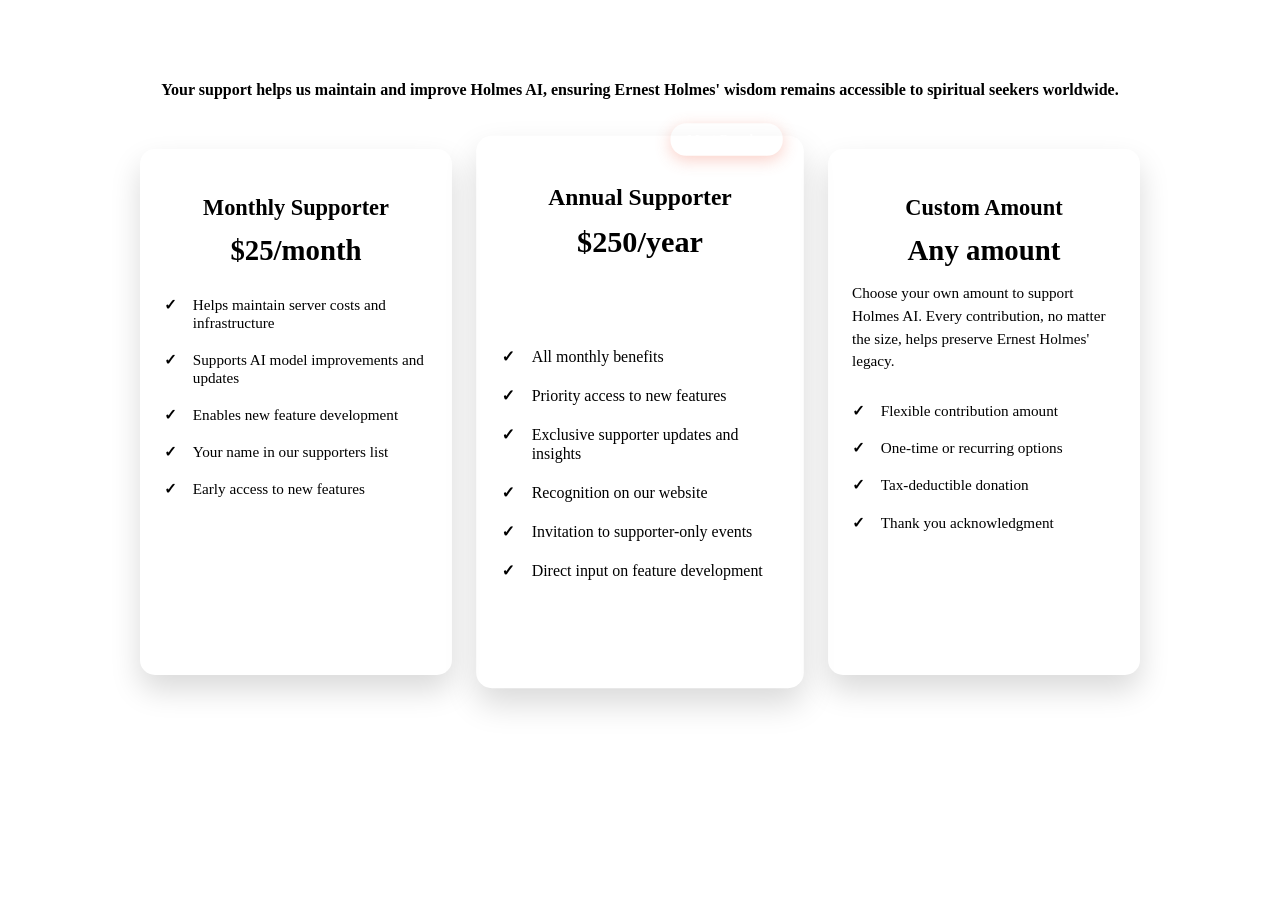
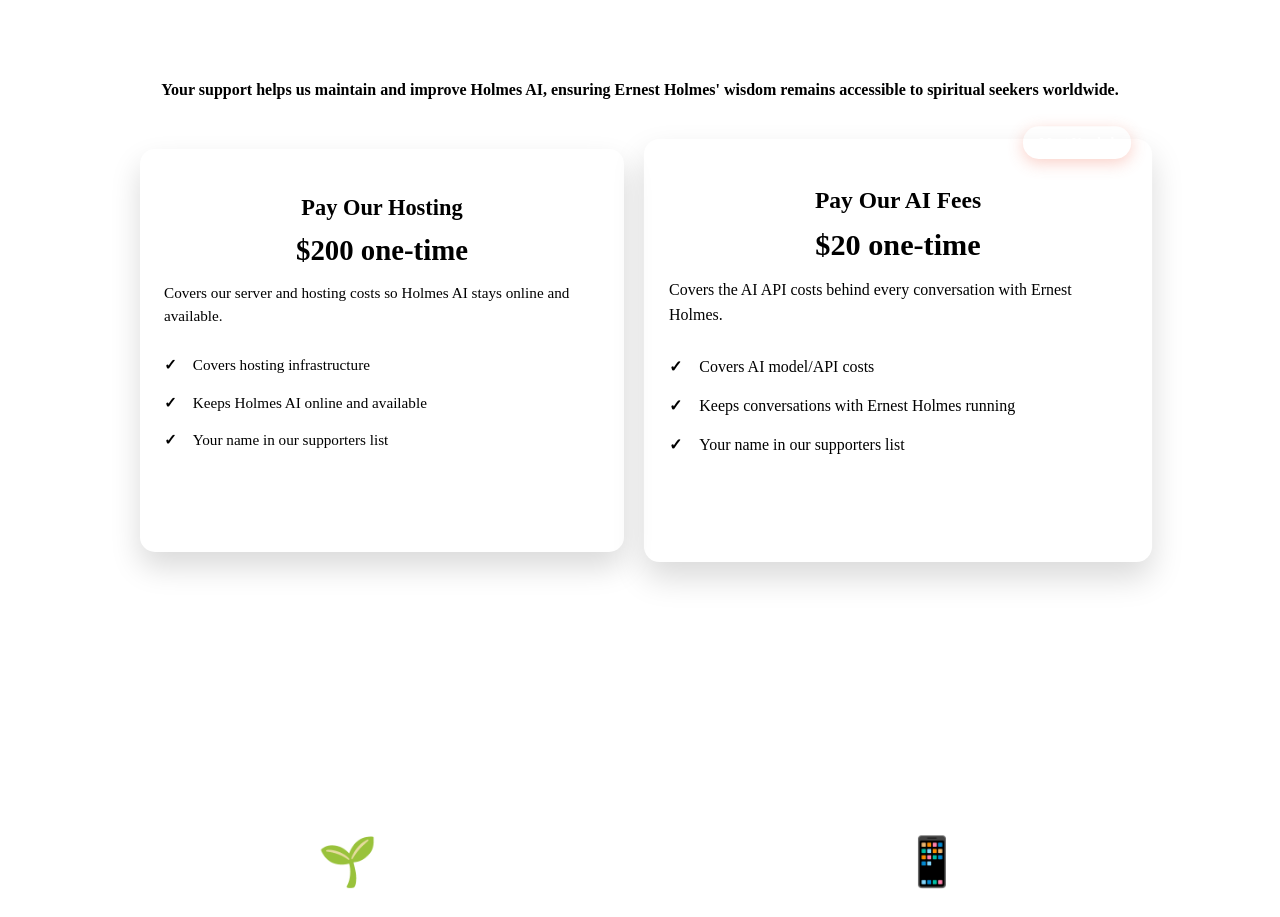
Before and after one commit to netdevs-net/Ernest-Holmes-AI, a SvelteKit app in the folder holmes-gpt/: page /support in a window 1280 px wide. Shown: the part 5440-6357 px from the top of the page. Built offline with nearby package versions, Linux system fonts and the light colour scheme.

Commit message:
feat(support): replace donation tiers with specific one-time asks
Old tiers (Monthly $25, Annual $250, Custom Amount) replaced with two
concrete one-time asks: Pay Our Hosting ($200) and Pay Our AI Fees
($20). Also updated the OfferCatalog JSON-LD to match.

```diff
--- a/holmes-gpt/src/routes/support/+page.svelte
+++ b/holmes-gpt/src/routes/support/+page.svelte
@@ -130,18 +130,22 @@
 			"itemListElement": [
 				{
 					"@type": "Offer",
+					"price": "200",
+					"priceCurrency": "USD",
 					"itemOffered": {
 						"@type": "Service",
-						"name": "Monthly Support",
-						"description": "Recurring monthly support for ongoing development"
+						"name": "Pay Our Hosting",
+						"description": "One-time contribution covering hosting costs"
 					}
 				},
 				{
 					"@type": "Offer",
+					"price": "20",
+					"priceCurrency": "USD",
 					"itemOffered": {
 						"@type": "Service",
-						"name": "One-time Donation",
-						"description": "Single contribution to support development"
+						"name": "Pay Our AI Fees",
+						"description": "One-time contribution covering AI API costs"
 					}
 				}
 			]
@@ -706,57 +710,37 @@
         <div class="support-tiers">
           <div class="support-tier">
             <div class="tier-glow"></div>
-            <h3>Monthly Supporter</h3>
-            <div class="tier-amount">$25/month</div>
+            <h3>Pay Our Hosting</h3>
+            <div class="tier-amount">$200 one-time</div>
+            <p class="tier-description">
+              Covers our server and hosting costs so Holmes AI stays online and available.
+            </p>
             <ul class="tier-benefits">
-              <li>Helps maintain server costs and infrastructure</li>
-              <li>Supports AI model improvements and updates</li>
-              <li>Enables new feature development</li>
+              <li>Covers hosting infrastructure</li>
+              <li>Keeps Holmes AI online and available</li>
               <li>Your name in our supporters list</li>
-              <li>Early access to new features</li>
             </ul>
-            <button class="support-button" aria-label="Support Holmes AI with monthly donation of $25">
-              <span>Support Monthly</span>
+            <button class="support-button" aria-label="Pay our hosting costs with a one-time $200 contribution">
+              <span>Pay Hosting — $200</span>
               <div class="button-shine"></div>
             </button>
           </div>
 
           <div class="support-tier featured">
-            <div class="tier-badge">Most Popular</div>
+            <div class="tier-badge">Most Needed</div>
             <div class="tier-glow featured"></div>
-            <h3>Annual Supporter</h3>
-            <div class="tier-amount">$250/year</div>
-            <div class="tier-savings">Save $50/year</div>
-            <ul class="tier-benefits">
-              <li>All monthly benefits</li>
-              <li>Priority access to new features</li>
-              <li>Exclusive supporter updates and insights</li>
-              <li>Recognition on our website</li>
-              <li>Invitation to supporter-only events</li>
-              <li>Direct input on feature development</li>
-            </ul>
-            <button class="support-button featured" aria-label="Support Holmes AI with annual donation of $250 and save $50">
-              <span>Support Annually</span>
-              <div class="button-shine"></div>
-            </button>
-          </div>
-
-          <div class="support-tier">
-            <div class="tier-glow"></div>
-            <h3>Custom Amount</h3>
-            <div class="tier-amount">Any amount</div>
+            <h3>Pay Our AI Fees</h3>
+            <div class="tier-amount">$20 one-time</div>
             <p class="tier-description">
-              Choose your own amount to support Holmes AI. Every contribution, no matter the size,
-              helps preserve Ernest Holmes' legacy.
+              Covers the AI API costs behind every conversation with Ernest Holmes.
             </p>
             <ul class="tier-benefits">
-              <li>Flexible contribution amount</li>
-              <li>One-time or recurring options</li>
-              <li>Tax-deductible donation</li>
-              <li>Thank you acknowledgment</li>
+              <li>Covers AI model/API costs</li>
+              <li>Keeps conversations with Ernest Holmes running</li>
+              <li>Your name in our supporters list</li>
             </ul>
-            <button class="support-button" aria-label="Support Holmes AI with a custom donation amount">
-              <span>Custom Support</span>
+            <button class="support-button featured" aria-label="Pay our AI fees with a one-time $20 contribution">
+              <span>Pay AI Fees — $20</span>
               <div class="button-shine"></div>
             </button>
           </div>
```
